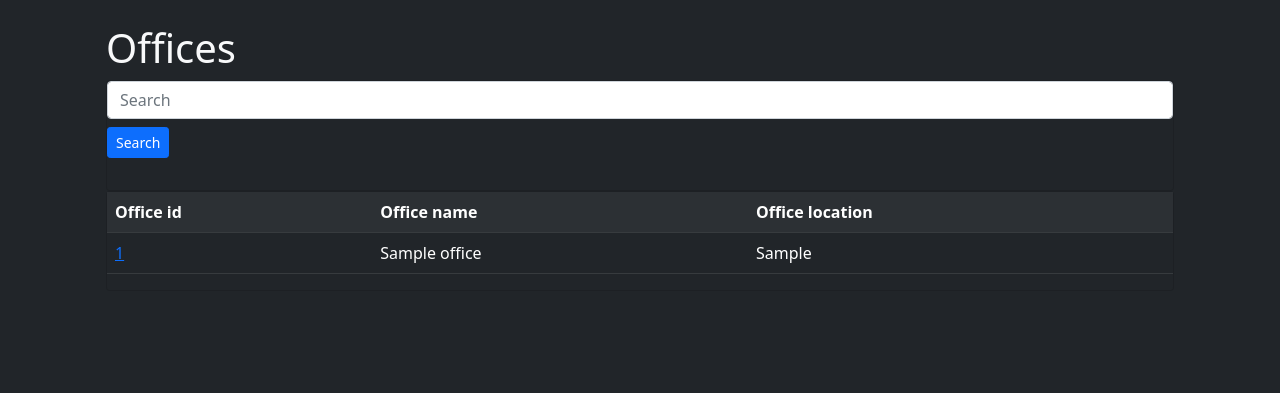
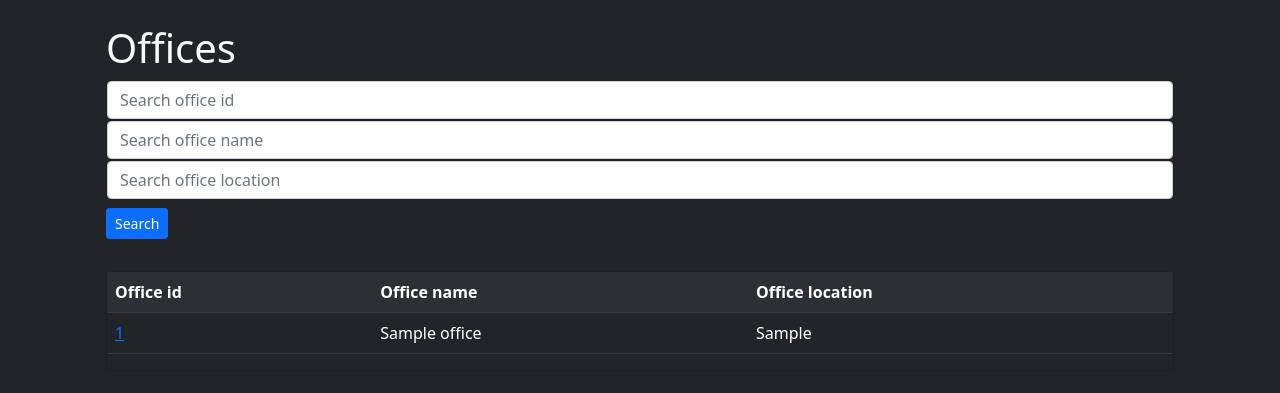
Before and after one commit to Youssef1313/Car-Rental-System, a Django app: page /offices/ in a window 1280 px wide. Shown: the part 56-449 px from the top of the page. Run offline with Django 4.2, Linux system fonts and the light colour scheme; tables that the repository leaves empty hold one stand-in row (values such as "Sample post").

Commit message:
search offic (#45)

```diff
--- a/project/company/views/office_views.py
+++ b/project/company/views/office_views.py
@@ -5,11 +5,14 @@ from ..models import Office
 
 
 def offices(request):
-    if 'value' in request.GET:
-        val = request.GET['value']
-        mult_search = Q(Q(id__icontains=val)|
-                         Q(office_name__icontains=val)|
-                         Q(office_location__icontains=val))
+    if 'search_id' in request.GET:
+        search_id = request.GET['search_id']
+        search_name = request.GET['search_name']
+        search_location = request.GET['search_location']
+
+        mult_search = Q(Q(id__icontains = search_id)&
+                         Q(office_name__icontains = search_name)&
+                         Q(office_location__icontains = search_location))
 
         offices = Office.objects.filter(mult_search)
     else:
--- a/project/templates/offices/offices.html
+++ b/project/templates/offices/offices.html
@@ -3,9 +3,20 @@
 {% block content %}
 
 <h1>Offices</h1>
-<div class="card bg-dark text-white">
+<div>
 	<form class="form-inline md-form mr-auto mb-4">
-		<input class="form-control mr-sm-2" type="search" placeholder="Search" aria-label="Search" name="value">
+        <div class="card bg-dark text-white">
+            <input class="form-control mr-sm-2" type="search" placeholder="Search office id" aria-label="Search" name="search_id">
+        </div>
+
+        <div class="card bg-dark text-white">
+            <input class="form-control mr-sm-2" type="search" placeholder="Search office name" aria-label="Search" name="search_name">
+        </div>
+
+        <div class="card bg-dark text-white">
+            <input class="form-control mr-sm-2" type="search" placeholder="Search office location" aria-label="Search" name="search_location">
+        </div>
+
 		<button class="btn btn-primary blue-gradient  btn-rounded btn-sm my-2" type="submit">Search</button>
 	</form>
 </div>
```
